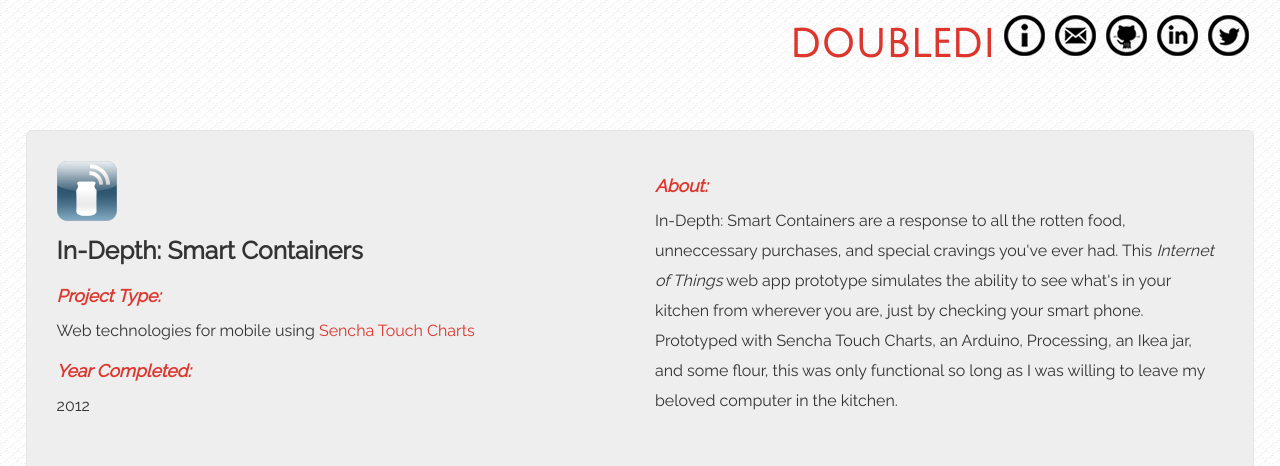
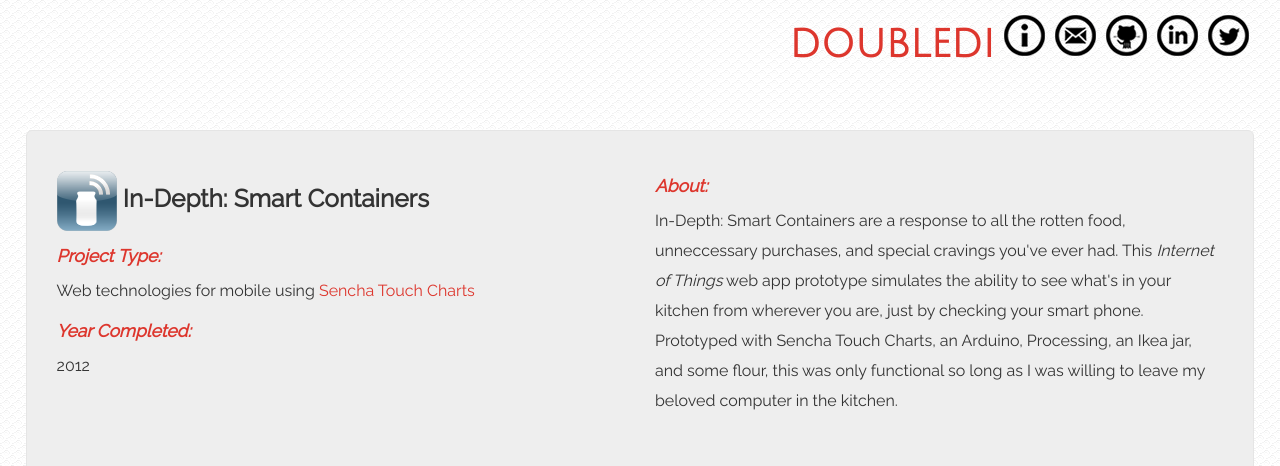
Before and after one commit to diannamertz/doubledi.github.com, a Jekyll site: the page built from indepth.html, in a window 1280 px wide. Shown: the top 466 px of the page. Built offline with Jekyll 4.4.1, drawn with Linux system fonts in a browser that asks for light colours; grey boxes are pictures that could not be loaded.

Commit message:
change indepth images

```diff
--- a/indepth.html
+++ b/indepth.html
@@ -8,8 +8,8 @@ title: In-Depth Smart Containers
   <div class="span12 hero-unit">
 
 <div class="span6">
-  <img src="{{ site.baseurl }}/img/indepth_icon.png"/>
-  <h3>In-Depth: Smart Containers</h3>
+
+  <h3><img src="{{ site.baseurl }}/img/indepth_icon.png"/> In-Depth: Smart Containers</h3>
 	<h4>Project Type:</h4>
 	Web technologies for mobile using <a href="http://www.sencha.com/" target="_blank">Sencha Touch Charts</a>
 	<h4>Year Completed:</h4>
```
